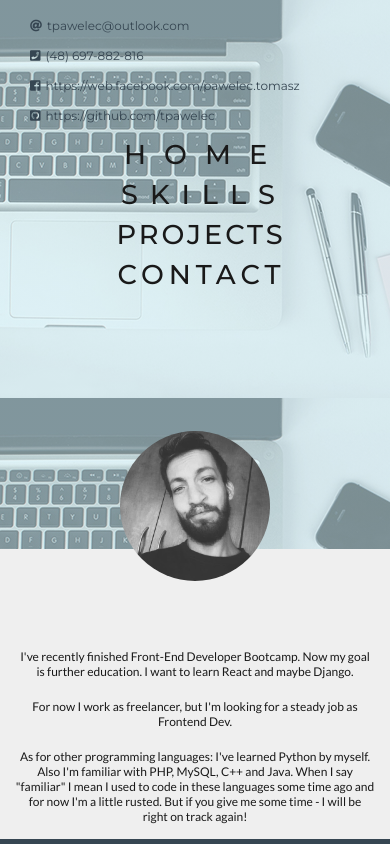
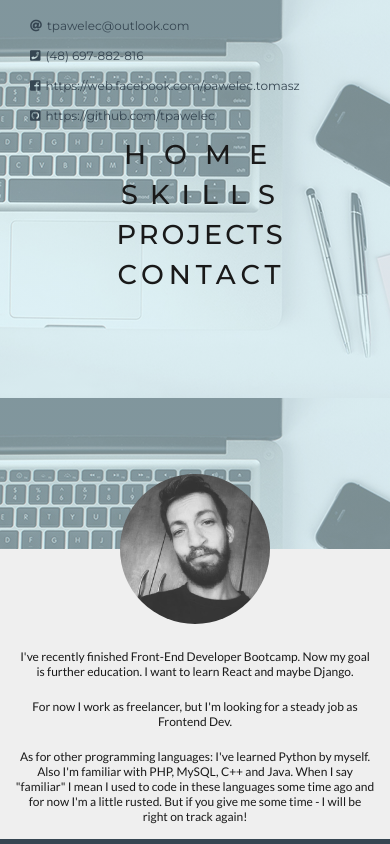
Before and after one commit to tpawelec/tpawelec.github.io, a plain HTML site: page index.html in a window 390 px wide. Both pictures are taken after a click on the link "See my works!". Shown: the top 844 px of the page. Drawn offline with nearby package versions, Linux system fonts and the light colour scheme; a web font is replaced by a local one.

Commit message:
Update mobile.css

```diff
--- a/css/mobile.css
+++ b/css/mobile.css
@@ -66,7 +66,7 @@
 	.nav-img {
 		height: 150px;
 		width: 150px;
-		top: calc(60vh - 75px);
+		top: calc(65vh - 75px);
 	}
 
 	.home p {
```
